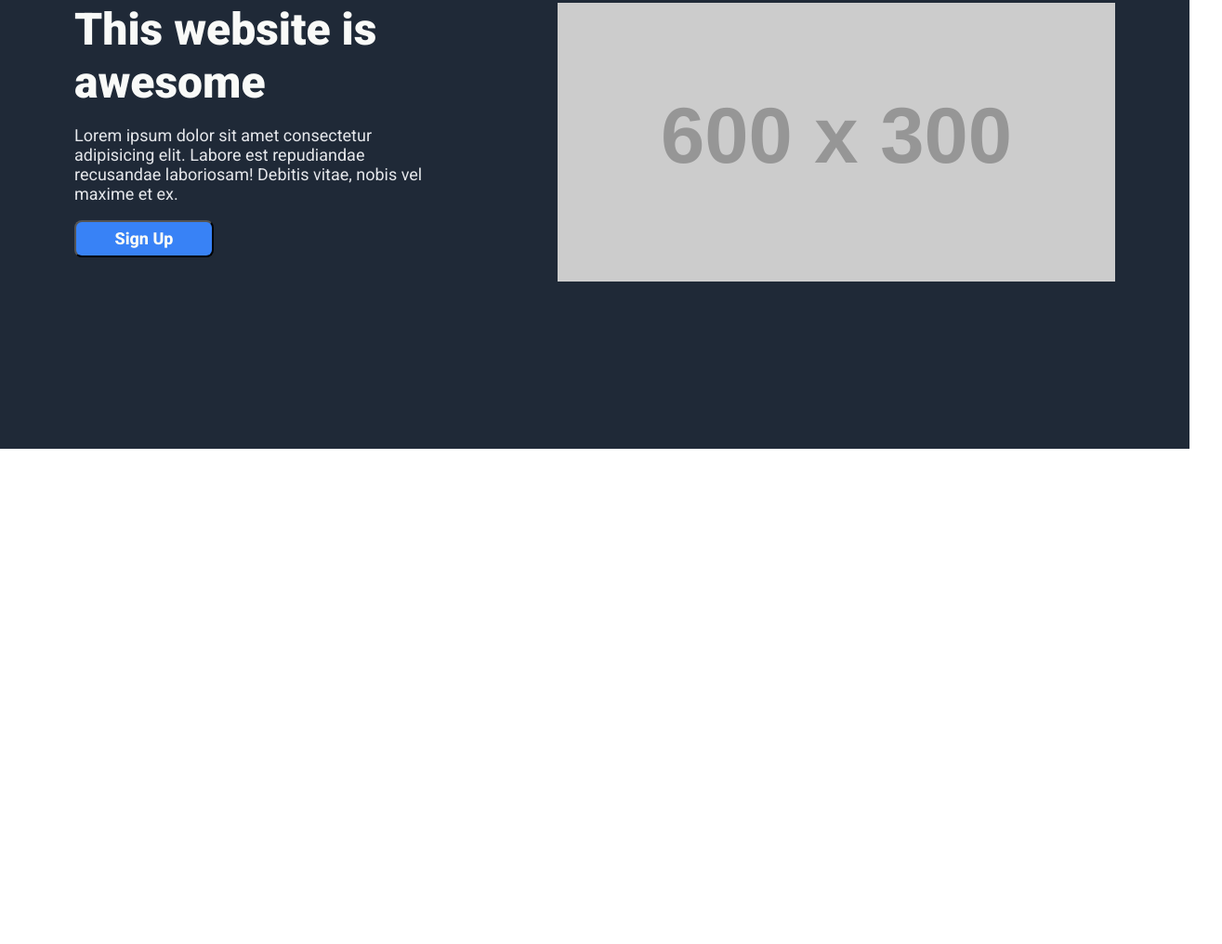
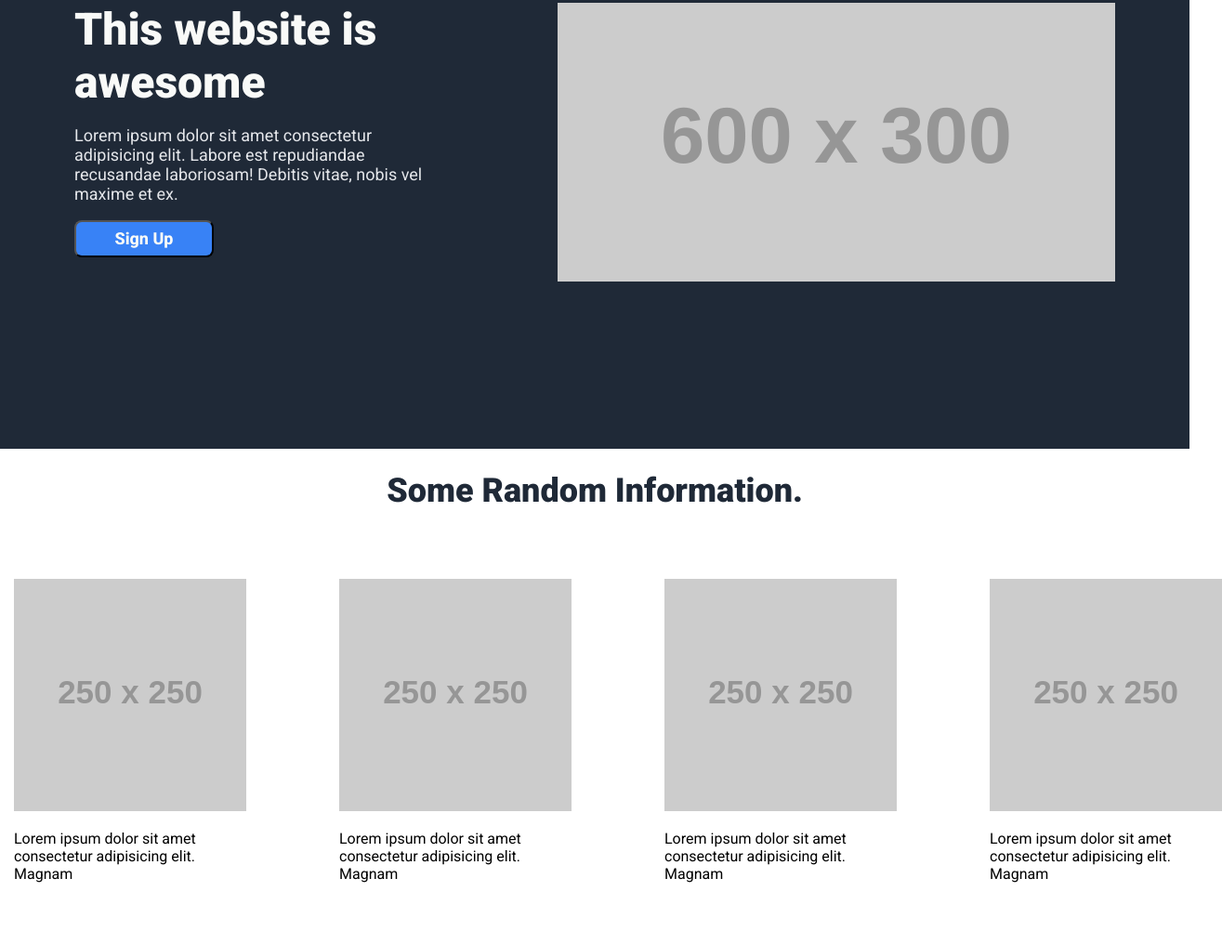
Before and after one commit to SYLCN05/Landing-Page, a plain HTML site: page Home/index.html in a window 1280 px wide. Shown: the part 165-1181 px from the top of the page at 93% size, 1315 px wide, since content can reach past the window. Before the commit the page ends 800 px from the top, so only its background shows below. Drawn offline with Linux system fonts and the light colour scheme; placeholder pictures from the web are drawn by us.

Commit message:
add information header
added the required html for the layout and started working on the
css, so the page has a nice looking information section

```diff
--- a/Home/index.css
+++ b/Home/index.css
@@ -78,3 +78,21 @@ ul{
     height: 40px;
     border-radius: 8px;
 }
+/*info*/
+.info{
+    display: flex;
+    justify-content: center;
+    padding:50px;
+    gap: 150px;
+}
+.box{
+    width: 200px;
+    flex-wrap: wrap;
+}
+
+#information{
+    text-align: center;
+    font-size: 36px;
+    color: #1F2937;
+    font-weight: 900;
+}
--- a/Home/index.html
+++ b/Home/index.html
@@ -27,5 +27,25 @@
                 <img src="https://placehold.co/600x300">
             </div>
         </div>
+        <h1 id="information">Some Random Information.</h1>
+        <div class="info">
+
+            <div class="box">
+                <img src="https://placehold.co/250x250">
+                <p>Lorem ipsum dolor sit amet consectetur adipisicing elit. Magnam</p>
+            </div>
+            <div class="box">
+                <img src="https://placehold.co/250x250">
+                <p>Lorem ipsum dolor sit amet consectetur adipisicing elit. Magnam</p>
+            </div>
+            <div class="box">
+                <img src="https://placehold.co/250x250">
+                <p>Lorem ipsum dolor sit amet consectetur adipisicing elit. Magnam</p>
+            </div>
+            <div class="box">
+                <img src="https://placehold.co/250x250">
+                <p>Lorem ipsum dolor sit amet consectetur adipisicing elit. Magnam</p>
+            </div>
+        </div>
     </body>
 </html>
```
